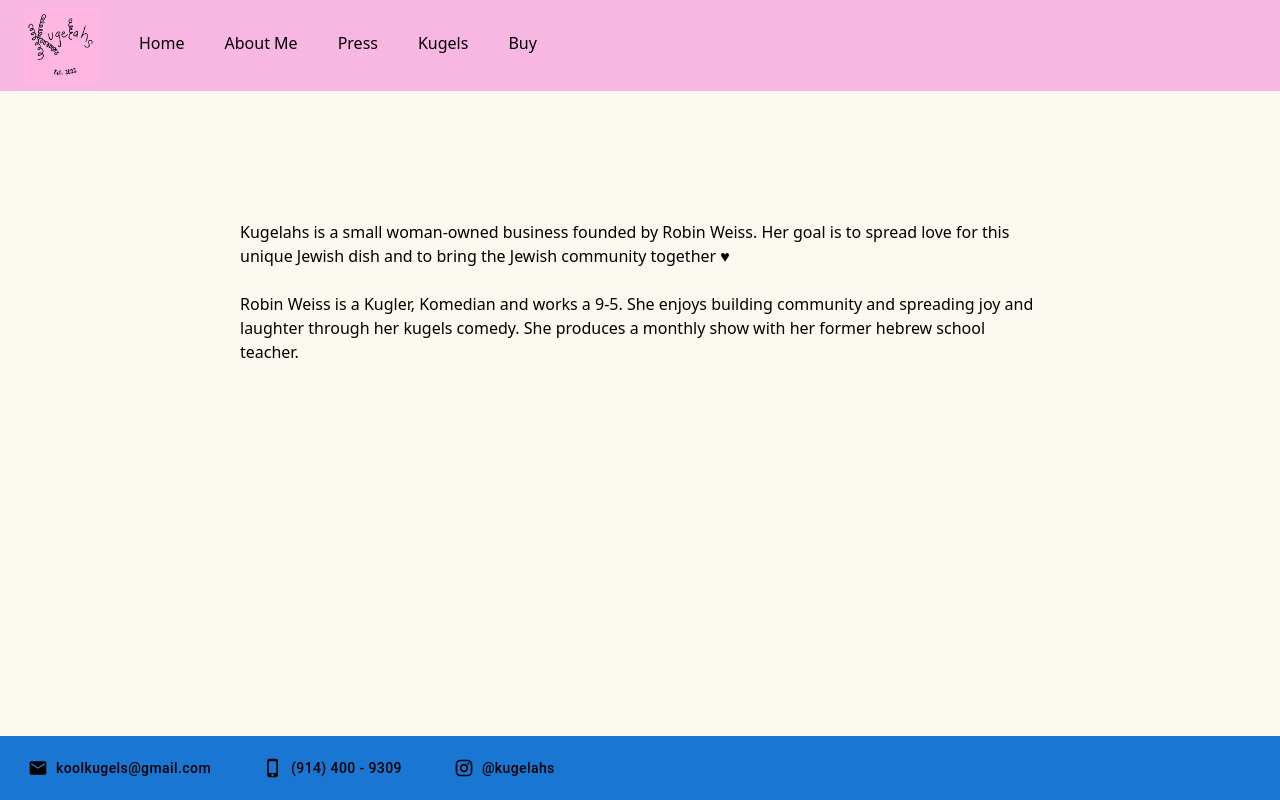
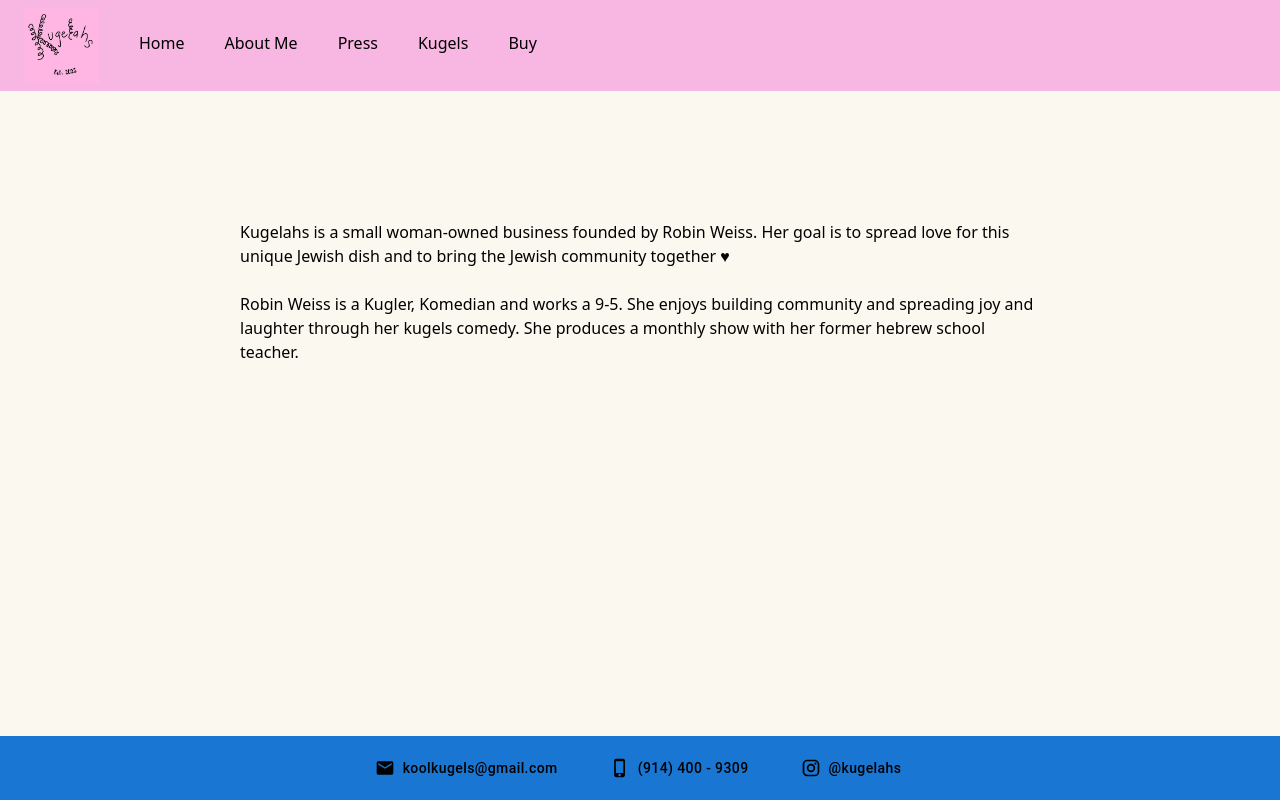
Before and after one commit to shoshana-levitt/kugelahs-website, a Next.js app: page / in a window 1280 px wide. Built offline with nearby package versions, Linux system fonts and the light colour scheme.

Commit message:
make footer buttons centered

```diff
--- a/components/Footer.tsx
+++ b/components/Footer.tsx
@@ -1,15 +1,7 @@
 import { NAV_LINKS } from "@/constants";
 import Image from "next/image";
 import Link from "next/link";
-import { Button, IconButton, AppBar, Toolbar, Box, Stack } from "@mui/material";
-import {
-  Home,
-  LinkedIn,
-  GitHub,
-  Email,
-  Description,
-  PhoneIphoneIcon,
-} from "@mui/icons-material";
+import { Button, AppBar, Toolbar, Box, Stack } from "@mui/material";
 import { FOOTER_INFO } from "@/constants";
 
 const Footer = () => {
@@ -18,10 +10,10 @@ const Footer = () => {
       <AppBar
         position="fixed"
         style={{ backgroundColor: "rgb(255, 244, 214);", boxShadow: "none" }}
-        sx={{ top: "auto", bottom: 0 }}
+        sx={{ top: "auto", bottom: 0, p: 0.01 }}
       >
-        <Toolbar sx={{ p: 1 }}>
-          <Box sx={{ display: "flexBetween", flexGrow: 1 }}>
+        <Toolbar>
+          <Box sx={{ mx: "auto" }}>
             <Stack
               direction="row"
               justifyContent="center"
```
